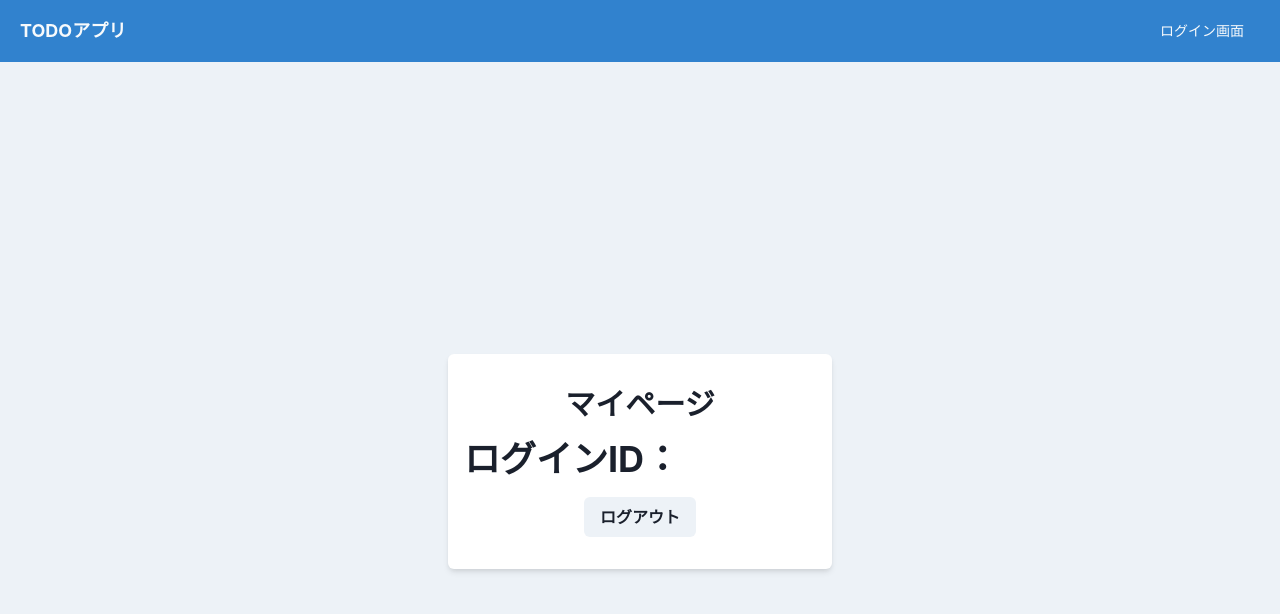
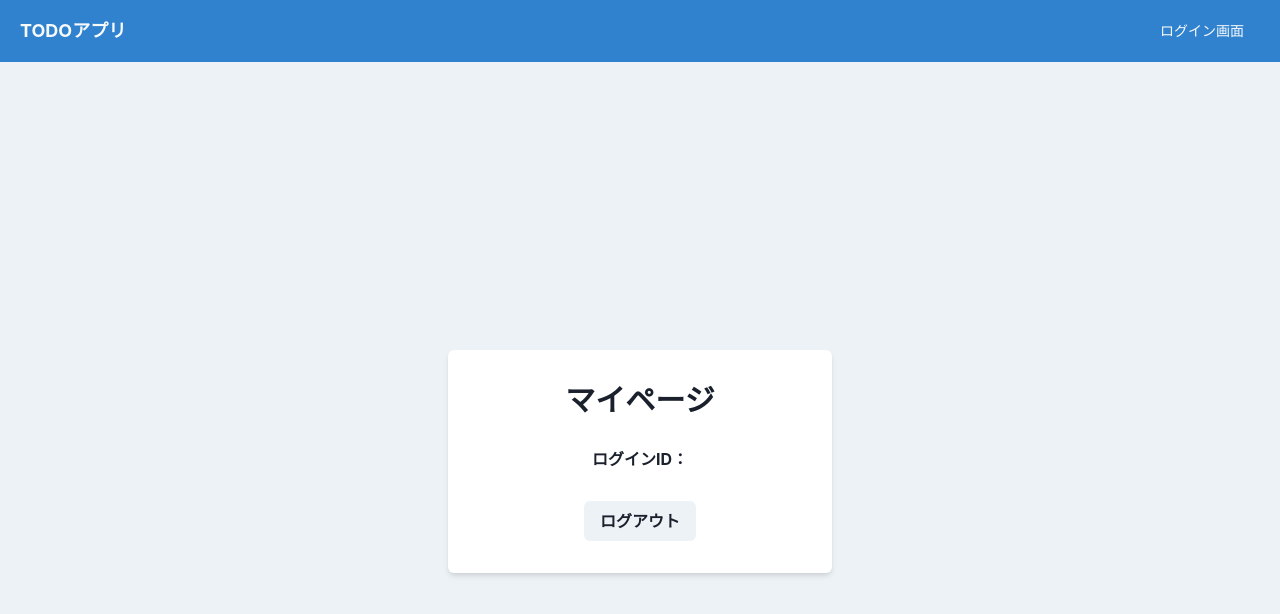
Before and after one commit to fumi238000/React_ts_crud_app, a React (Create React App) app in the folder frontend/: page /mypage in a window 1280 px wide. Shown: the top 614 px of the page. Built offline with nearby package versions, Linux system fonts and the light colour scheme.

Commit message:
fix layouts

```diff
--- a/frontend/src/components/pages/user/MyPage.tsx
+++ b/frontend/src/components/pages/user/MyPage.tsx
@@ -22,7 +22,7 @@ export const MyPage: VFC = memo(() => {
             マイページ
           </Heading>
 
-          <Heading>
+          <Heading size="sm" textAlign="center" py={4}>
             ログインID：{loginUser?.userId}
           </Heading>
 
```
